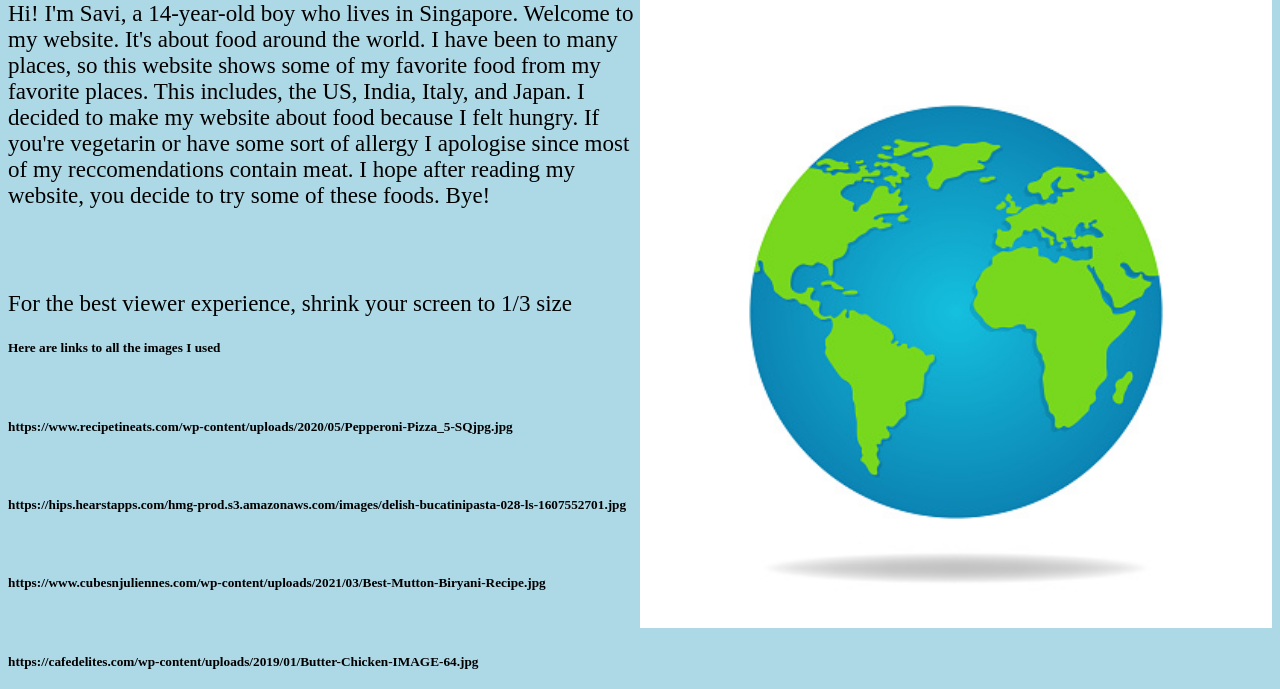
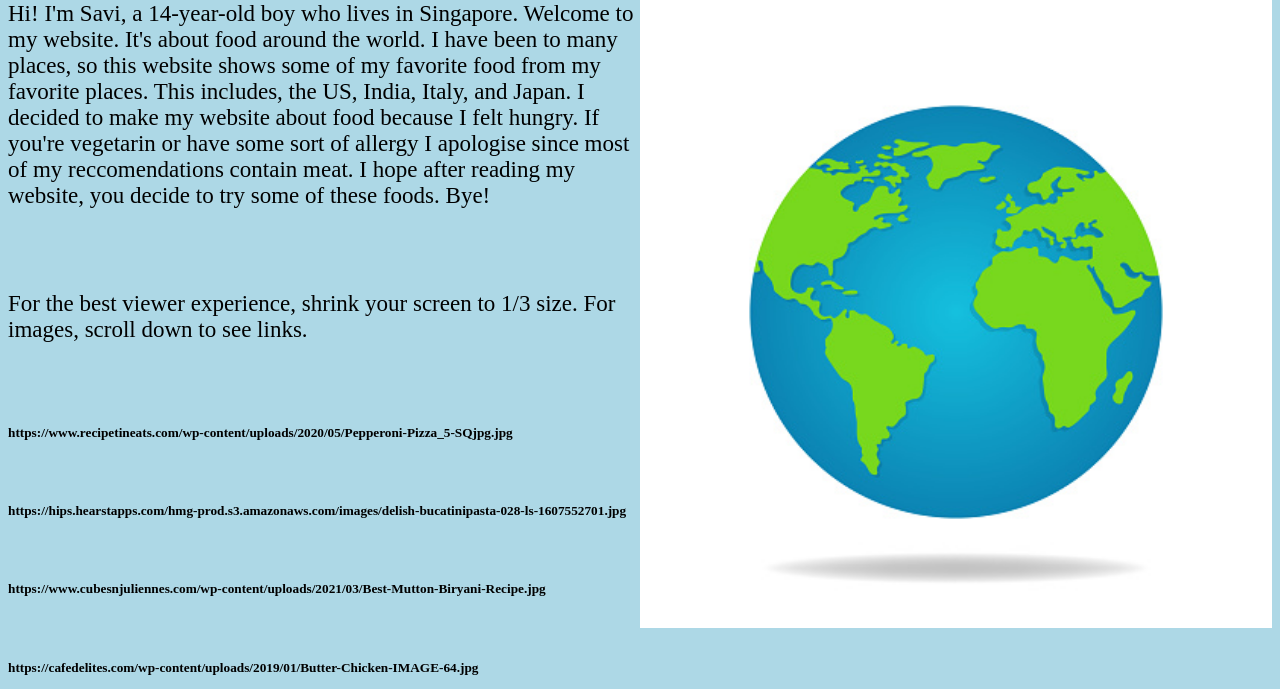
Before and after one commit to Savi-Swarup/Savi-Swarup.github.io, a plain HTML site: page index.html in a window 1280 px wide. Shown: the part 95-784 px from the top of the page. Drawn offline with Linux system fonts and the light colour scheme.

Commit message:
Update index.html

```diff
--- a/index.html
+++ b/index.html
@@ -21,9 +21,9 @@
     <br>
     <br>
 
-    <h3 style="font-size:23px;font-weight:1;">For the best viewer experience, shrink your screen to 1/3 size</h3>
+    <h3 style="font-size:23px;font-weight:1;">For the best viewer experience, shrink your screen to 1/3 size. For images, scroll down to see links.</h3>
 
-    <h5>Here are links to all the images I used</h5>
+    <br>
 
     <br>
 
```
